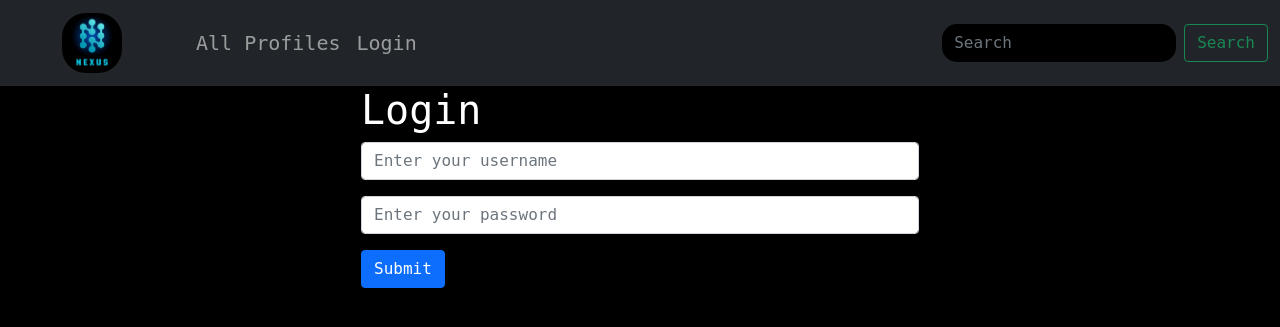
After one commit to DarkmodeAddict/Nexus, a Django app: page /login/ in a window 1280 px wide. The commit adds this page. Shown: the top 327 px of the page. Run offline with Django 5.2, Linux system fonts and the light colour scheme.

Commit message:
Login Logout V0.6

```diff
--- /dev/null
+++ b/nexus/templates/login.html
@@ -0,0 +1,21 @@
+{% extends "base.html" %}
+
+{% block content %}
+  {% if user.is_authenticated %}
+    <h1> You are already logged in </h1>
+  {% else %}
+    <div class="col-md-6 offset-md-3">
+      <h1> Login </h1>
+      <form method="POST" action="{% url "login" %}">
+        {% csrf_token %}
+        <div class="mb-3">
+          <input type="text" class="form-control" name="username" placeholder="Enter your username">
+        </div>
+        <div class="mb-3">
+          <input type="password" class="form-control" name="password" placeholder="Enter your password">
+        </div>
+        <button type="submit" class="btn btn-primary">Submit</button>
+      </form>
+    </div>
+  {% endif %}
+{% endblock  %}
--- a/nexus/templates/navbar.html
+++ b/nexus/templates/navbar.html
@@ -15,6 +15,13 @@
           <li class="nav-item">
             <a class="nav-link nava" href="{% url "profile" request.user.id %}"> My Profile </a>
           </li>
+          <li class="nav-item">
+            <a class="nav-link nava" href="{% url "logout" %}"> Logout </a>
+          </li>
+        {% else %}
+          <li class="nav-item">
+            <a class="nav-link nava" href="{% url "login" %}"> Login </a>
+          </li>
         {% endif %}
       </ul>
       <form class="d-flex">
--- a/nexus/urls.py
+++ b/nexus/urls.py
@@ -4,5 +4,7 @@ from . import views
 urlpatterns = [
     path('', views.home, name='home'),
     path('profile_list/', views.profile_list, name='profile_list'),
-    path('profile/<int:pk>', views.profile, name='profile')
+    path('profile/<int:pk>', views.profile, name='profile'),
+    path('login/', views.login_user, name='login'),
+    path('logout/', views.logout_user, name='logout')
 ]
--- a/nexus/views.py
+++ b/nexus/views.py
@@ -2,6 +2,7 @@ from django.shortcuts import render, redirect
 from django.contrib import messages
 from .models import Profile, Nux
 from .forms import NuxForm
+from django.contrib.auth import authenticate, login, logout
 
 def home(request):
     if request.user.is_authenticated:
@@ -43,3 +44,23 @@ def profile(request, pk):
     else:
         messages.success(request, ('You must be logged in to see others profiles'))
         return redirect('home')
+
+def login_user(request):
+    if request.method == 'POST':
+        username = request.POST['username']
+        password = request.POST['password']
+        user = authenticate(request, username=username, password=password)
+        if user is not None:
+            login(request, user)
+            messages.success(request, ('You have been logged in'))
+            return redirect('home')
+        else:
+            messages.success(request, ('There was an error logging in'))
+            return redirect('login')
+    else:
+        return render(request, 'login.html', {})
+
+def logout_user(request):
+    logout(request)
+    messages.success(request, ('You have been logged out'))
+    return redirect('home')
```
Also changed, not shown: Logs.md (+5 -0 lines), db.sqlite3.
